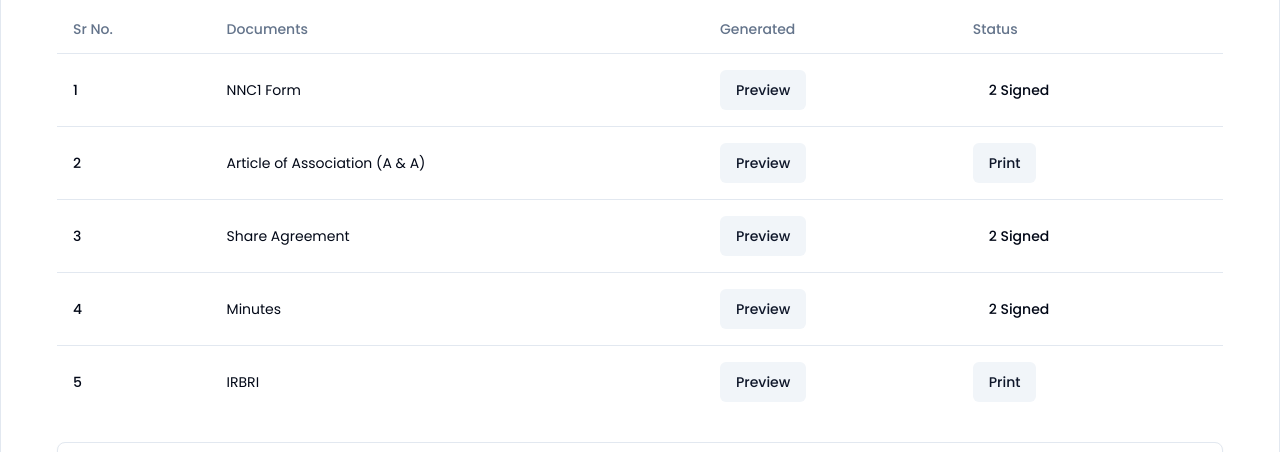
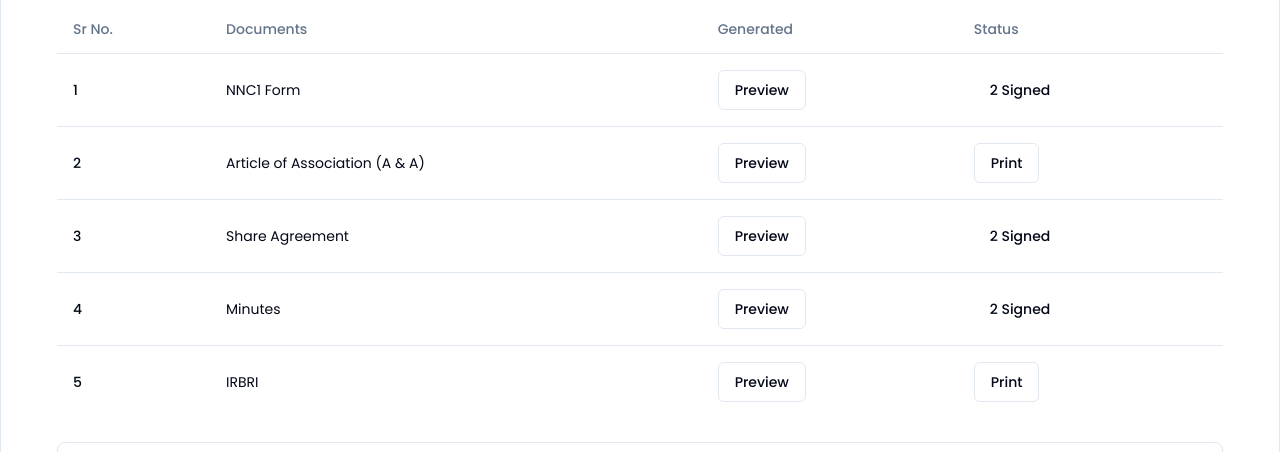
Before and after one commit to omunite215/CsAccountMultiple, a Next.js app: page /document_status/m5gr84i9 in a window 1280 px wide. Shown: the part 237-689 px from the top of the page. Built offline with nearby package versions, Linux system fonts and the light colour scheme.

Commit message:
Changes in UI while meeting

```diff
--- a/app/document_status/[id]/page.tsx
+++ b/app/document_status/[id]/page.tsx
@@ -79,7 +79,7 @@ const page = ({ params }: { params: { id: string } }) => {
               <TableCell>
                 <Link
                   className={buttonVariants({
-                    variant: "secondary",
+                    variant: "outline",
                     className: "cursor-pointer",
                   })}
                   href="/documents/NNC1.pdf"
@@ -98,7 +98,7 @@ const page = ({ params }: { params: { id: string } }) => {
               <TableCell>
                 <Link
                   className={buttonVariants({
-                    variant: "secondary",
+                    variant: "outline",
                     className: "cursor-pointer",
                   })}
                   href="/documents/AA.pdf"
@@ -110,7 +110,7 @@ const page = ({ params }: { params: { id: string } }) => {
               <TableCell>
                 <Link
                   className={buttonVariants({
-                    variant: "secondary",
+                    variant: "outline",
                     className: "cursor-pointer",
                   })}
                   href="/documents/AA.pdf"
@@ -126,7 +126,7 @@ const page = ({ params }: { params: { id: string } }) => {
               <TableCell>
                 <Link
                   className={buttonVariants({
-                    variant: "secondary",
+                    variant: "outline",
                     className: "cursor-pointer",
                   })}
                   href="/documents/SA.pdf"
@@ -146,7 +146,7 @@ const page = ({ params }: { params: { id: string } }) => {
               <TableCell>
                 <Link
                   className={buttonVariants({
-                    variant: "secondary",
+                    variant: "outline",
                     className: "cursor-pointer",
                   })}
                   href="_blank"
@@ -164,7 +164,7 @@ const page = ({ params }: { params: { id: string } }) => {
               <TableCell>
                 <Link
                   className={buttonVariants({
-                    variant: "secondary",
+                    variant: "outline",
                     className: "cursor-pointer",
                   })}
                   href="/documents/IRBR1.pdf"
@@ -176,7 +176,7 @@ const page = ({ params }: { params: { id: string } }) => {
               <TableCell>
                 <Link
                   className={buttonVariants({
-                    variant: "secondary",
+                    variant: "outline",
                     className: "cursor-pointer",
                   })}
                   href="/documents/IRBR1.pdf"
```
